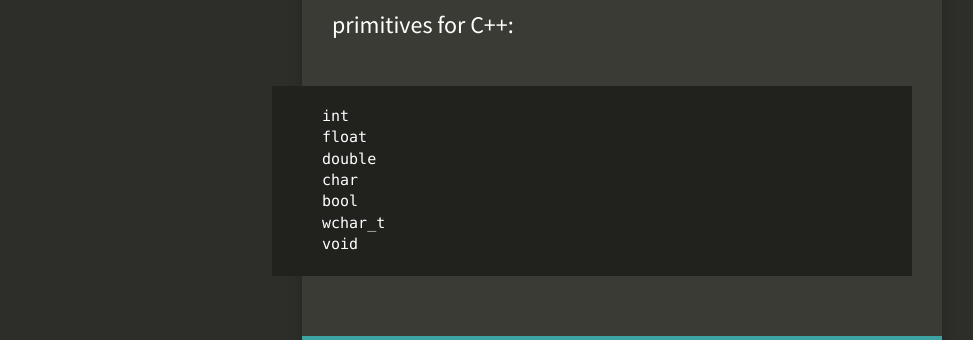
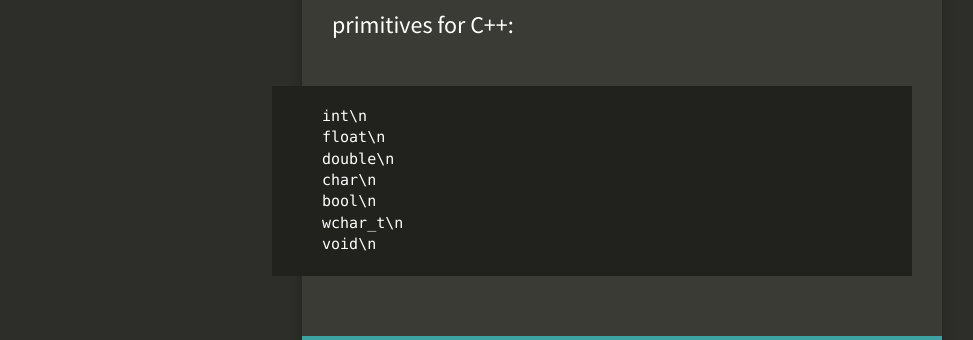
Before and after one commit to esquireatlarge/esquireatlarge.github.io, a Jekyll site: the page built from _posts/2015-10-19-primitives.md, in a window 1280 px wide. Shown: the part 513-853 px from the top of the page, without its empty margins (18-991 px from the left). Built offline with Jekyll 4.4.1, drawn with Linux system fonts in a browser that asks for light colours; nearby versions of some CDN libraries; Markdown is read by kramdown in place of the engine named in the settings.

````diff
--- a/_posts/2015-10-19-primitives.md
+++ b/_posts/2015-10-19-primitives.md
@@ -11,11 +11,11 @@ So what is an example of a primitive?
 Well, an `int` is a primitive, as is a `double`, `float`, `char`, `bool`.
 Here is a list of primitives for C++:
 ```cpp
-int
-float
-double
-char
-bool
-wchar_t
-void
+int\n
+float\n
+double\n
+char\n
+bool\n
+wchar_t\n
+void\n
 ```
````
